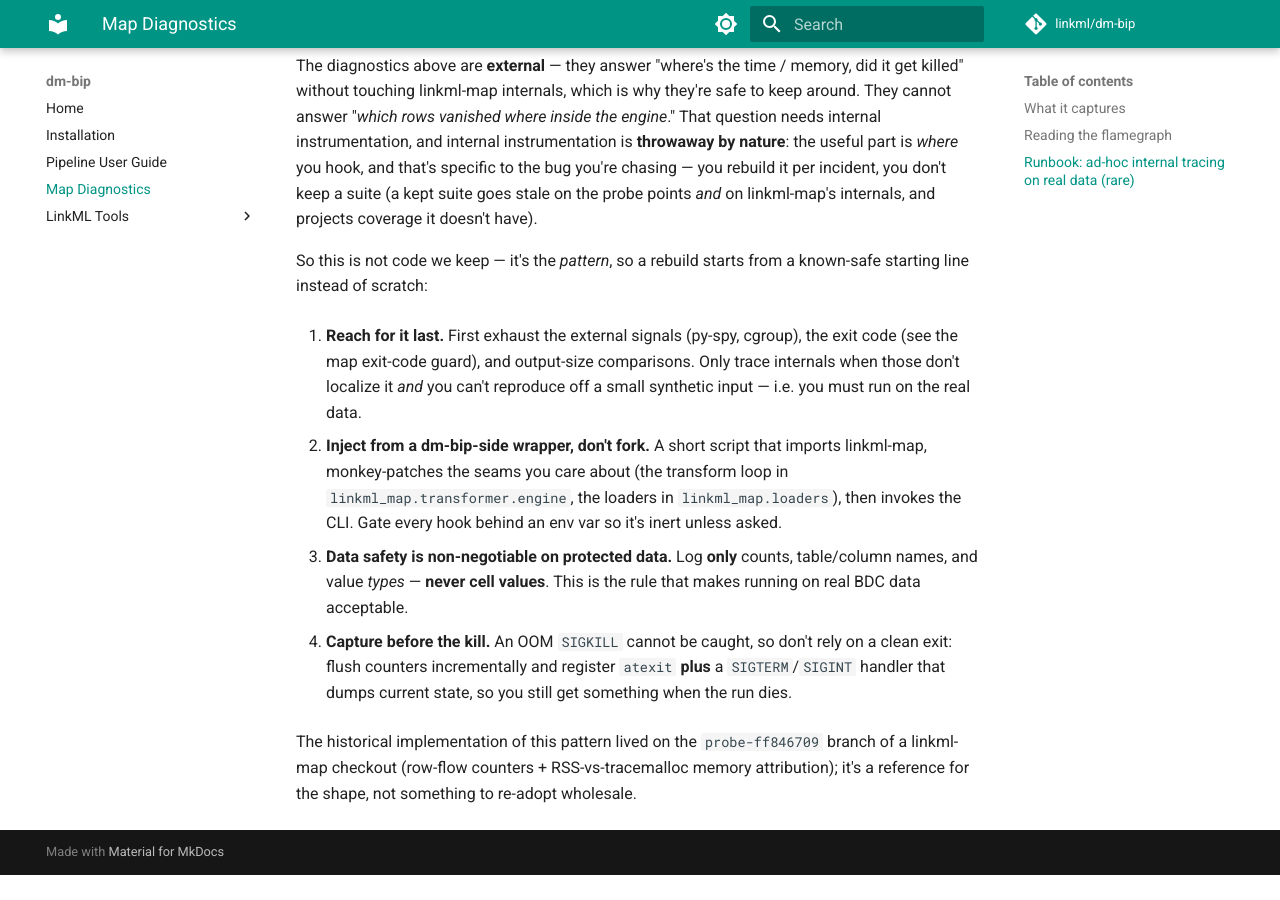
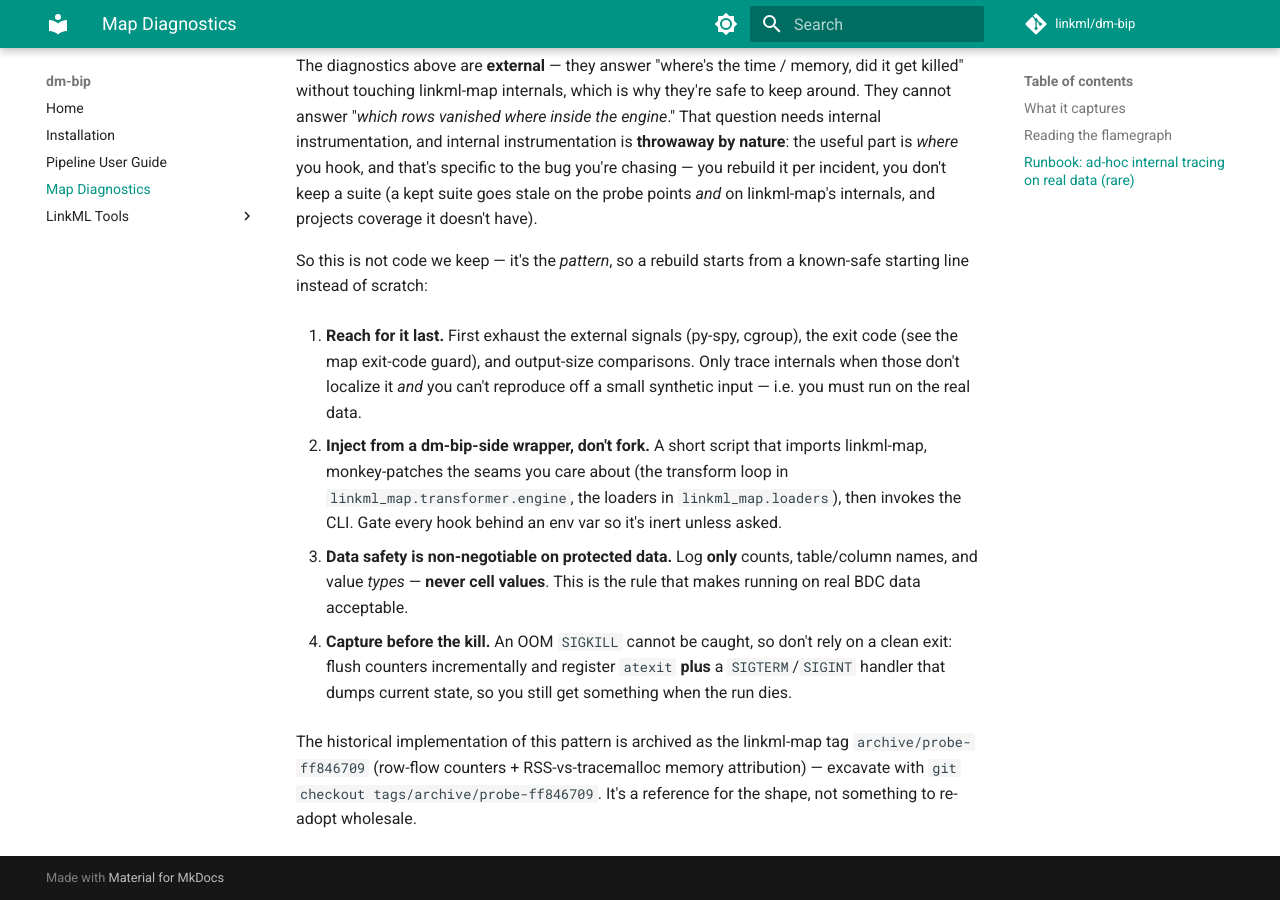
Before and after one commit to linkml/dm-bip, an MkDocs documentation site: the page built from docs/map-diagnostics.md, in a window 1280 px wide and 900 px high, scrolled down 1157 px. Built offline with MkDocs 1.6.1 and Material for MkDocs 9.7.7, drawn with Linux system fonts in a browser that asks for light colours; comment, search, counter and statistics services are not loaded; before the commit the page ends 2032 px from its top, so only the background shows below that.

Commit message:
Repoint diagnostics runbook at archived probe tag

```diff
--- a/docs/map-diagnostics.md
+++ b/docs/map-diagnostics.md
@@ -77,6 +77,7 @@ known-safe starting line instead of scratch:
    `SIGTERM`/`SIGINT` handler that dumps current state, so you still get something
    when the run dies.
 
-The historical implementation of this pattern lived on the `probe-ff846709`
-branch of a linkml-map checkout (row-flow counters + RSS-vs-tracemalloc memory
-attribution); it's a reference for the shape, not something to re-adopt wholesale.
+   The historical implementation of this pattern is archived as the linkml-map tag
+   `archive/probe-ff846709` (row-flow counters + RSS-vs-tracemalloc memory
+   attribution) — excavate with `git checkout tags/archive/probe-ff846709`. It's a
+   reference for the shape, not something to re-adopt wholesale.
```
